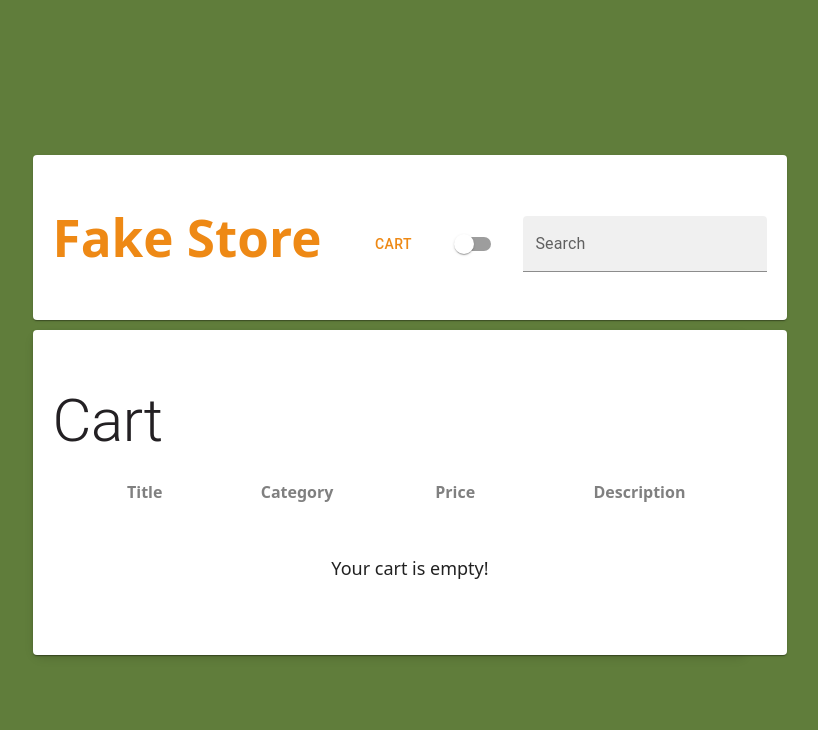
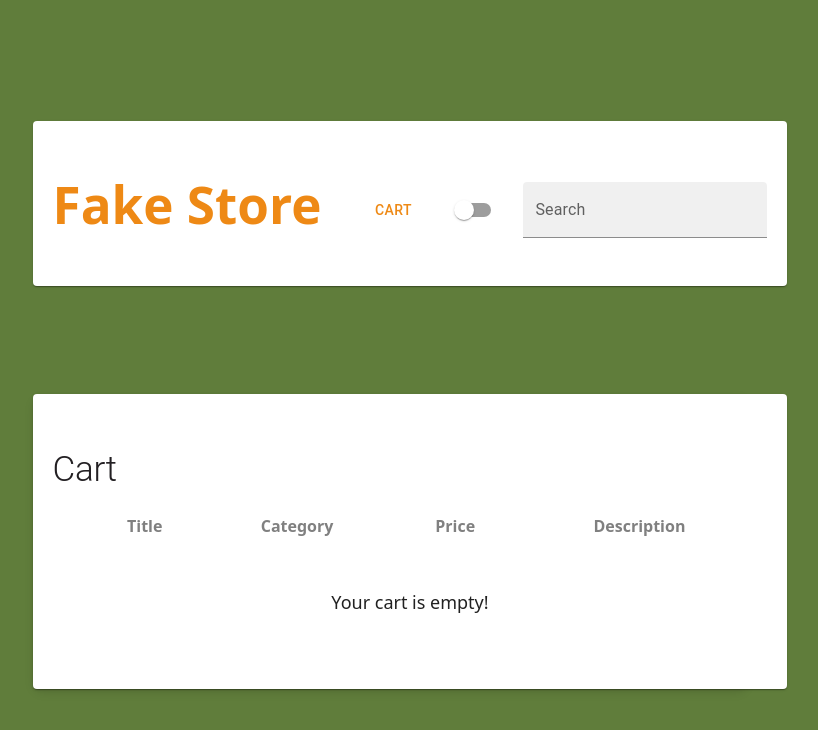
Before and after one commit to Tidal96/FakeStore-demo, a React (Vite) app: page /cart in a window 1280 px wide. Shown: the top 730 px of the page, without its empty margins (250-1068 px from the left). Built offline with nearby package versions, Linux system fonts and the light colour scheme.

Commit message:
fix: remove redundant margin from content class and adjust font size in cart-header

```diff
--- a/src/styles/ContentGrid.css
+++ b/src/styles/ContentGrid.css
@@ -1,13 +1,12 @@
 .content {
   width: 100%;
-  margin: auto;
   padding: 20px 15px;
   border-radius: 10px;
   box-shadow: 0 4px 10px rgba(0, 0, 0, 0.1);
   background-color: rgb(244, 243, 243);
   border-radius: 10px;
   padding: 35px 20px;
-
+  margin-top: 15%;
 }
 
 .content-header {
@@ -16,10 +15,11 @@
   margin-right: 100px;
   color: gray;
   padding: 20px 0 10px 40px;
+
 }
 
 .cart-header {
   padding-top: 20px;
   color: #232023;
-  font-weight: 600;
+  font-size: 35px !important;
 }
```
